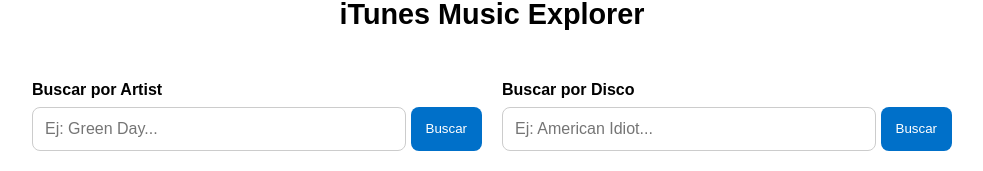
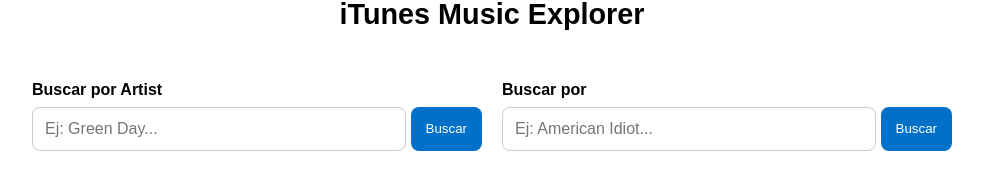
Before and after one commit to Elrond82/Itunes-app, a React (Vite) app: page / in a window 1280 px wide. Shown: the part 439-610 px from the top of the page, without its empty margins (148-1131 px from the left). Built offline with nearby package versions, Linux system fonts and the light colour scheme.

Commit message:
Actualizacion

```diff
--- a/src/App.jsx
+++ b/src/App.jsx
@@ -85,7 +85,7 @@
         </div>
 
         <div className="responsive-item" style={{ display: 'flex', flexDirection: 'column', gap: '8px', width: '45%' }}>
-          <label style={{ fontWeight: 'bold' }}>Buscar por Disco</label>
+          <label style={{ fontWeight: 'bold' }}>Buscar por </label>
           <div style={{ display: 'flex', gap: '5px' }}>
             <input
               placeholder="Ej: American Idiot..."
```
